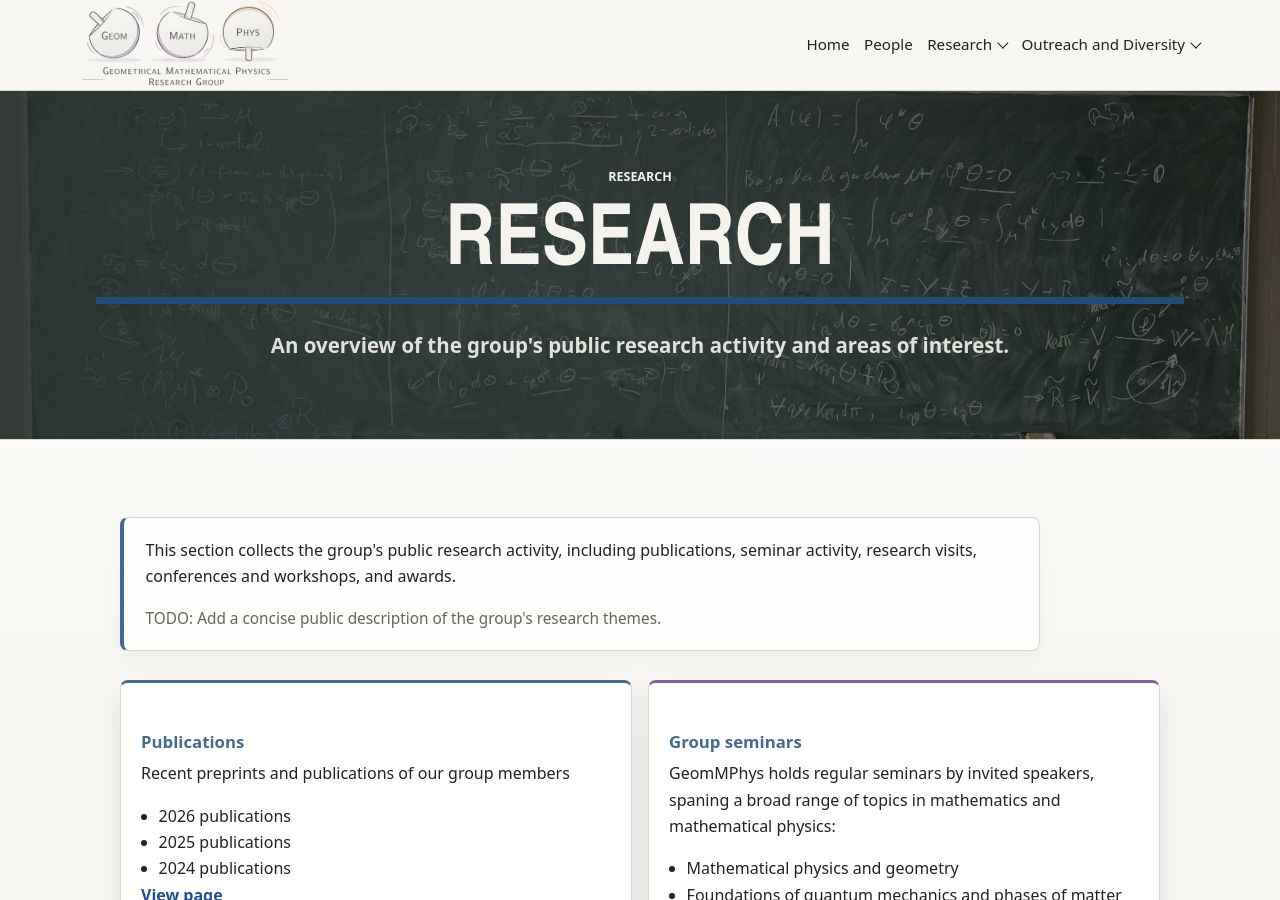
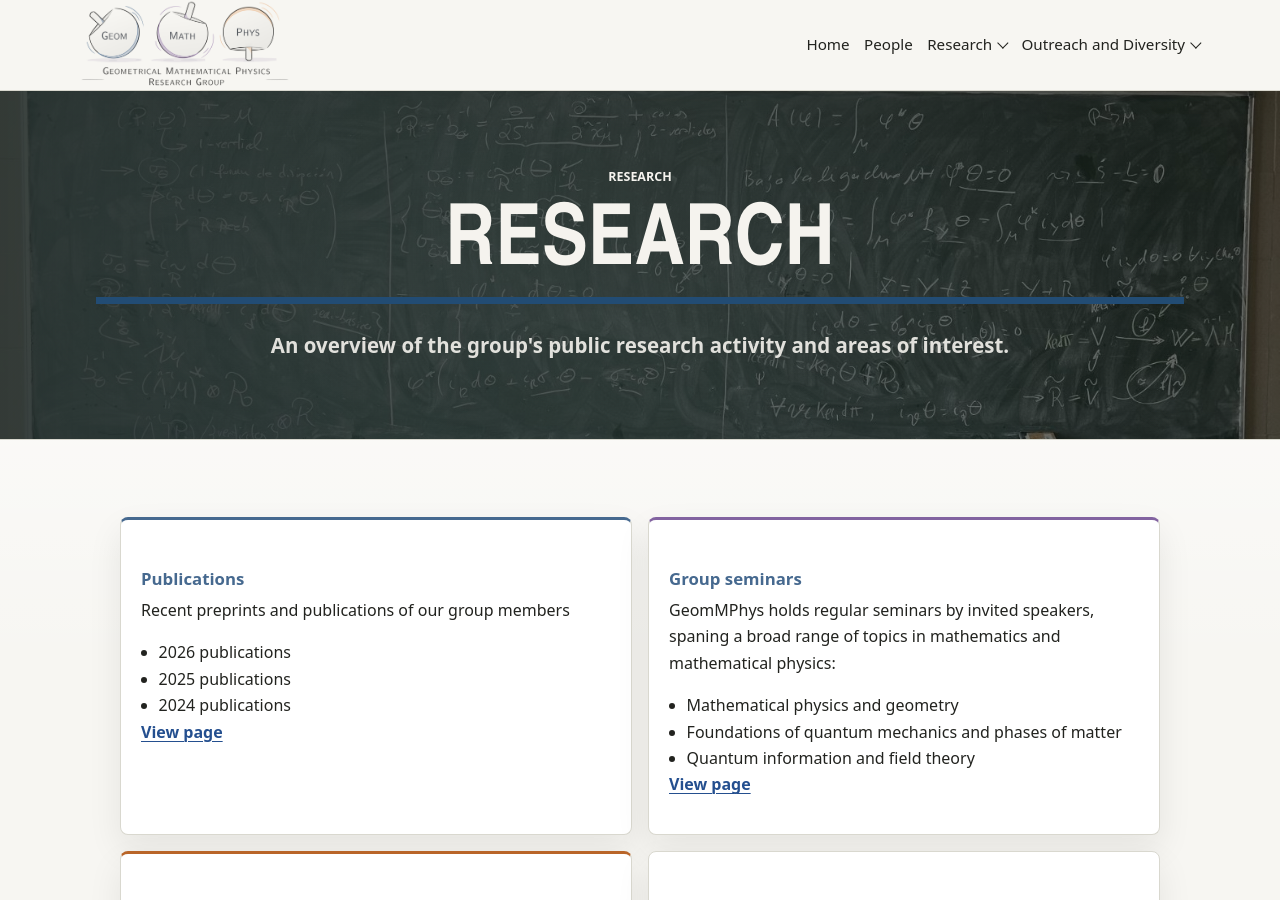
Before and after one commit to GeomMPhys/geommphys.github.io, a Jekyll site: the page built from research.md, in a window 1280 px wide and 900 px high. Built offline with Jekyll 4.4.1, drawn with Linux system fonts in a browser that asks for light colours.

Commit message:
remove some not needed text

```diff
--- a/research.md
+++ b/research.md
@@ -5,10 +5,6 @@ description: An overview of the group's public research activity and areas of in
 permalink: /research/
 ---
 
-<div class="page-intro">
-  <p>This section collects the group's public research activity, including publications, seminar activity, research visits, conferences and workshops, and awards.</p>
-  <p class="page-intro__note">TODO: Add a concise public description of the group's research themes.</p>
-</div>
 
 <div class="grid grid--research">
   {% for area in site.data.research %}
```
